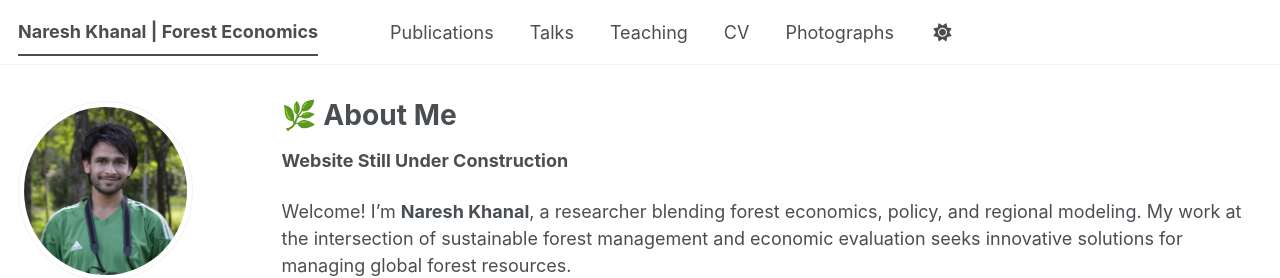
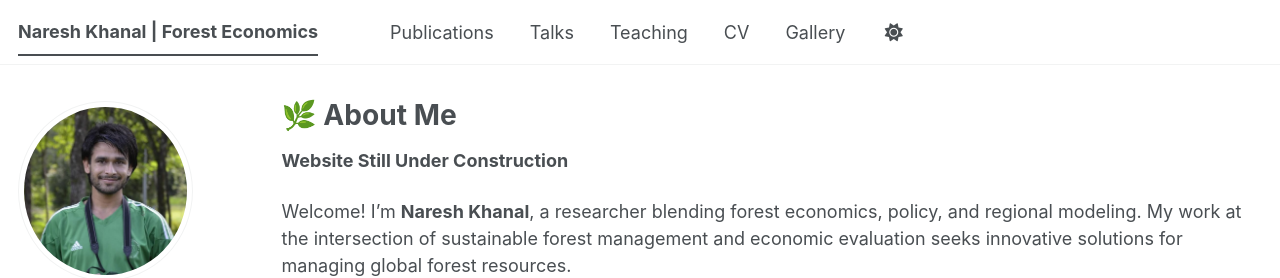
Before and after one commit to Nishani53/Nishani53.github.io, a Jekyll site: the page built from _pages/about.md, in a window 1280 px wide. Shown: the top 278 px of the page. Built offline with Jekyll 4.4.1, drawn with Linux system fonts in a browser that asks for light colours; some web fonts are replaced; a script bundle is joined from its source files by our own code; library files that are not in the unit come from our copies.

Commit message:
Update navigation.yml

```diff
--- a/_data/navigation.yml
+++ b/_data/navigation.yml
@@ -20,5 +20,5 @@ main:
   - title: "CV"
     url: /cv/
 
-  - title: "Photographs"
+  - title: "Gallery"
     url: /photographs/
```
